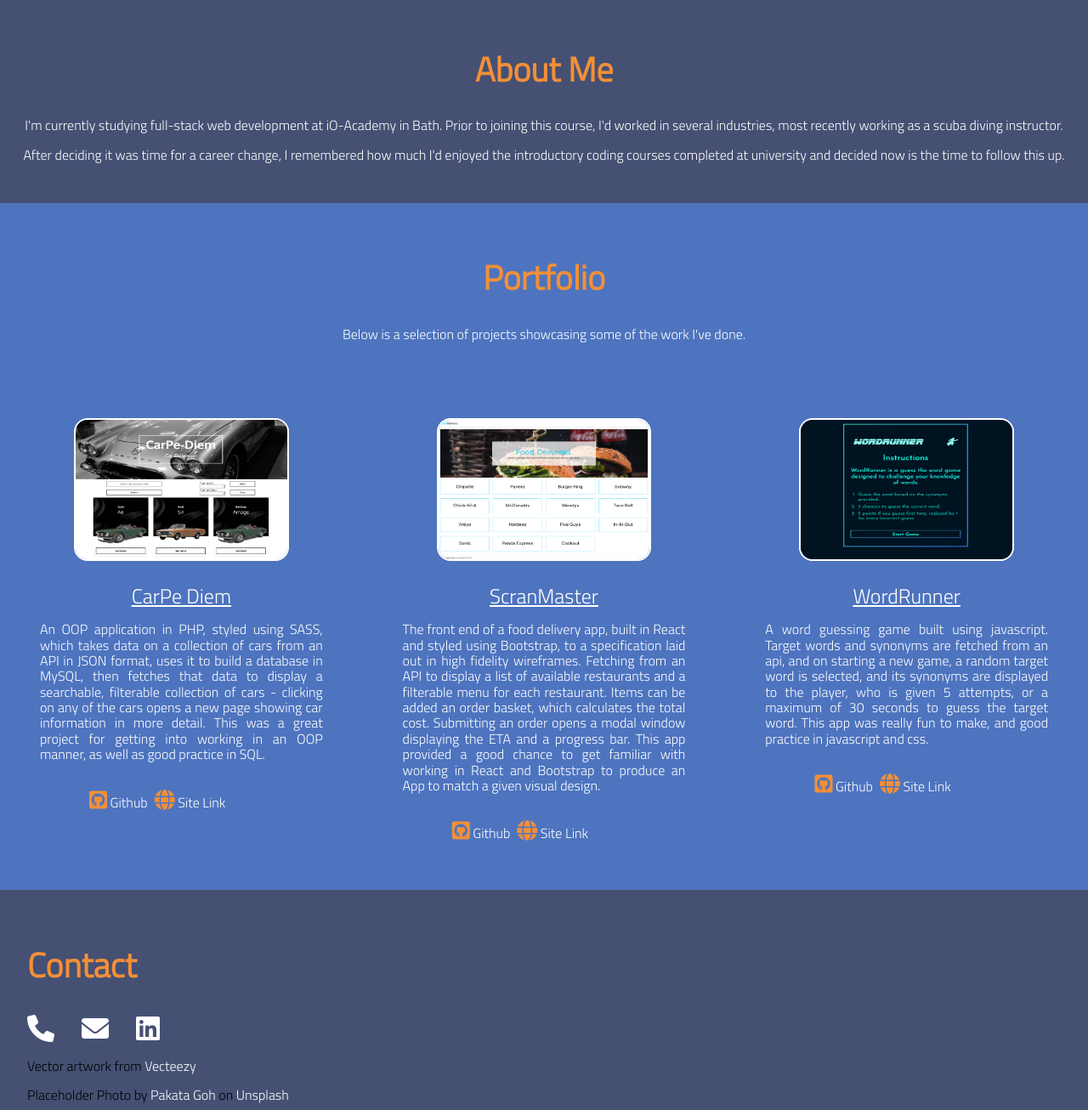
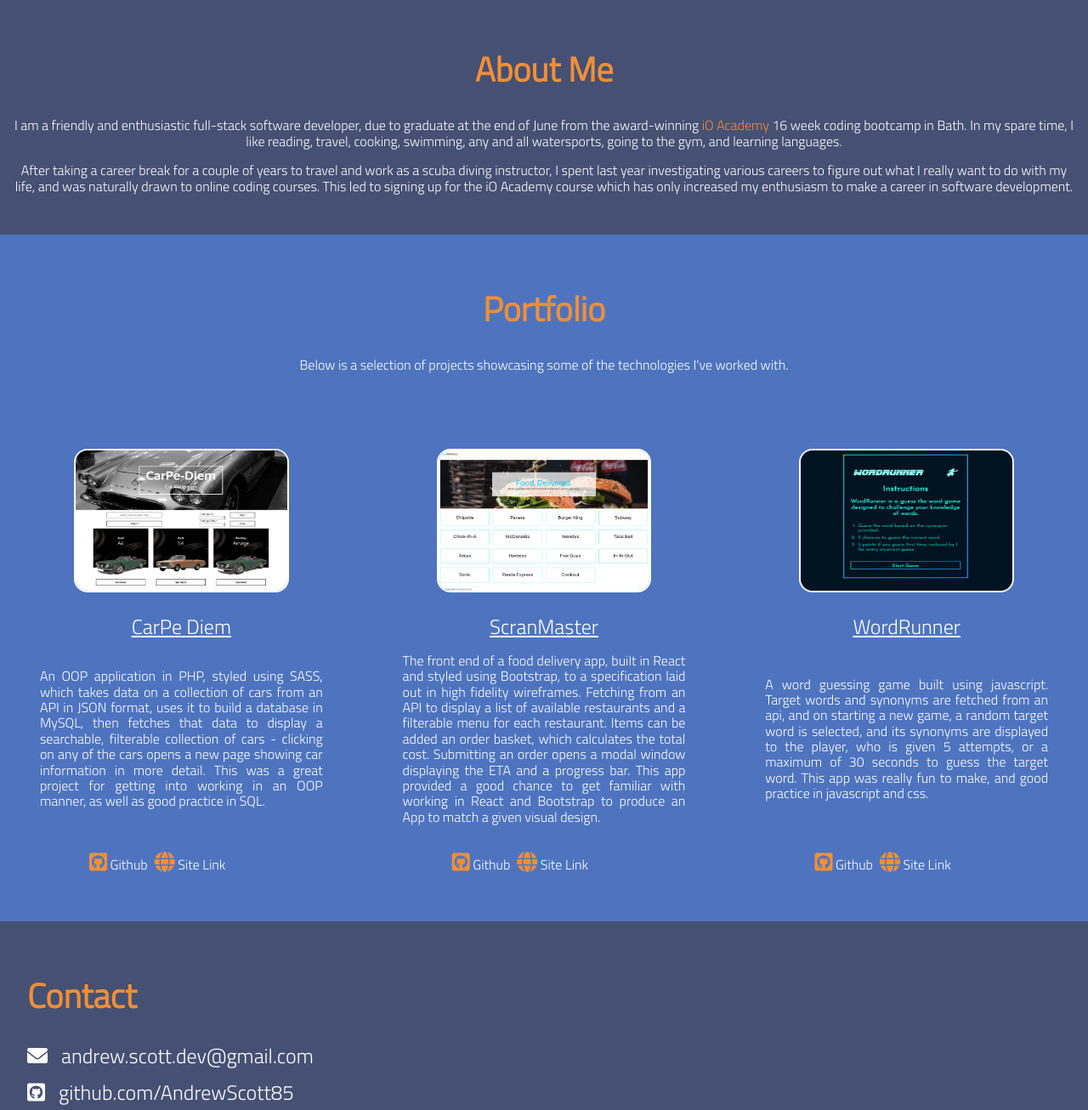
Before and after one commit to AndrewScott85/portfoliov2, a plain HTML site: page index.html in a window 1280 px wide. Shown: the part 801-2107 px from the top of the page at 85% size. Drawn offline with Linux system fonts and the light colour scheme.

Commit message:
formatting tweaks

```diff
--- a/CSS/styles.css
+++ b/CSS/styles.css
@@ -25,7 +25,7 @@ h2 {
 #navbar ul {
     display: grid;
     list-style: none;
-  grid-template-columns: 1fr 1fr 1fr 2fr;
+    grid-template-columns: 1fr 1fr 1fr;
     grid-template-rows: 1fr;
     padding: 1rem;
     font-size: 1.5rem;
@@ -38,13 +38,12 @@ a {
     color: #ffffff;
 }
 
-li:hover {
+#navbar li:hover {
     transform: scale(1.1);
 }
 
 #contact_nav a {
     color: #f28f38;
-  grid-column: 4 / 5;
 }
 
 #main_image figure {
@@ -82,6 +81,10 @@ li:hover {
     text-align: center;
 }
 
+#about_me a {
+    color: #f28f38;
+}
+
 #portfolio_heading {
     color: #ffffff;
     background-color: #4e74bf;
@@ -105,6 +108,7 @@ li:hover {
     display: flex;
     flex-direction: column;
     align-items: center;
+    justify-content: space-between;
     padding: 1rem;
     margin-bottom: 2rem;
 }
@@ -187,9 +191,19 @@ figcaption {
 #contact ul {
     list-style: none;
     display: flex;
-  gap: 2rem;
-  font-size: 2rem;
+    flex-direction: column;
+    gap: 1rem;
 }
+
+#contact span {
+    margin-right: 1rem;
+}
+
+#contact li {
+    font-size: 1.5rem;
+    color: #ffffff;
+}
+
 
 @media only screen and (min-width: 800px) {
 
--- a/index.html
+++ b/index.html
@@ -29,16 +29,22 @@
 
 <article id="about_me">
     <h2>About Me</h2>
-    <p>I'm currently studying full-stack web development at iO-Academy in Bath. Prior to joining this course, I'd worked
-        in several industries, most recently working as a scuba diving instructor.</p>
-    <p>After deciding it was time for a career change, I remembered how much I'd enjoyed the introductory coding courses
-        completed at university and decided now is the time to follow this up.</p>
+    <p>I am a friendly and enthusiastic full-stack software developer, due to graduate at the end of June from the
+        award-winning <a href="https://io-academy.uk">iO Academy</a> 16 week coding bootcamp in Bath. In my spare time,
+        I like reading, travel, cooking,
+        swimming, any and all watersports, going to the gym, and learning languages.
+    </p>
+    <p>After taking a career break for a couple of years to travel and work as a
+        scuba diving instructor, I spent last year investigating various careers to figure out what I really want to do
+        with my life, and was naturally drawn to online coding courses. This led to signing up for the iO Academy course
+        which has only increased my enthusiasm to make a career in software development.
+    </p>
 </article>
 
 <article id="portfolio">
     <section id="portfolio_heading">
         <h2>Portfolio</h2>
-        <p> Below is a selection of projects showcasing some of the work I've done.</p>
+        <p> Below is a selection of projects showcasing some of the technologies I've worked with.</p>
     </section>
 
     <section class="portfolio_list">
@@ -56,9 +62,11 @@
 
             <section class="project_links">
                 <ul>
-                    <li class="github_link"><a href="https://github.com/AndrewScott85/portfolio/"><i
+                    <li class="github_link"><a href="https://github.com/iO-Academy/2022-mar-carcollection"><i
                             class="fa-brands fa-github-square"></i> Github</a></li>
-                    <li class="site_link"><a href="#"><i class="fa-solid fa-globe"></i> Site Link</a></li>
+                    <li class="site_link"><a
+                            href="https://dev.io-academy.uk/projects/2022-march/2022-mar-carcollection/index.php"><i
+                            class="fa-solid fa-globe"></i> Site Link</a></li>
                 </ul>
             </section>
         </div>
@@ -68,15 +76,17 @@
                 <img src="images/scranmaster.png" alt="Project 2 image">
                 <figcaption>ScranMaster</figcaption>
             </figure>
-            <p>The front end of a food delivery app, built in React and styled using Bootstrap, to a specification laid out in high fidelity wireframes. Fetching from an API to
+            <p>The front end of a food delivery app, built in React and styled using Bootstrap, to a specification laid
+                out in high fidelity wireframes. Fetching from an API to
                 display a list of available restaurants and a filterable menu for each restaurant. Items can be added
-               an order basket, which calculates the total cost. Submitting an order opens a modal window displaying the
+                an order basket, which calculates the total cost. Submitting an order opens a modal window displaying
+                the
                 ETA and a progress bar. This app provided a good chance to get familiar with working in React and
-            Bootstrap to produce an App to match a given visual design.</p>
+                Bootstrap to produce an App to match a given visual design.</p>
 
             <section class="project_links">
                 <ul>
-                    <li class="github_link"><a href="https://github.com/AndrewScott85/portfolio/"><i
+                    <li class="github_link"><a href="https://github.com/io-Academy/2022-mar-scranmaster"><i
                             class="fa-brands fa-github-square"></i> Github</a></li>
                     <li class="site_link"><a href="#"><i class="fa-solid fa-globe"></i> Site Link</a></li>
                 </ul>
@@ -92,11 +102,11 @@
                 starting a new game, a random target word is selected, and its synonyms are displayed to the player,
                 who is given 5 attempts, or a maximum of 30 seconds to guess the target word. This app was really fun to
                 make, and good practice in javascript and css.
-             </p>
+            </p>
 
             <section class="project_links">
                 <ul>
-                    <li class="github_link"><a href="https://github.com/AndrewScott85/portfolio/"><i
+                    <li class="github_link"><a href="https://github.com/iO-Academy/2022-mar-word-finder"><i
                             class="fa-brands fa-github-square"></i> Github</a></li>
                     <li class="site_link"><a href="#"><i class="fa-solid fa-globe"></i> Site Link</a></li>
                 </ul>
@@ -109,10 +119,12 @@
 <footer id="contact">
     <h2>Contact</h2>
     <ul>
-        <li><a href="#"><i class="fa-solid fa-phone"></i></a></li>
-        <li><a href="#"><i class="fa-solid fa-envelope"></i></a></li>
-        <li><a href="#"><i class="fa-brands fa-linkedin"></i></a></li>
+        <li><span><i class="fa-solid fa-envelope"></i></span>andrew.scott.dev@gmail.com</li>
+        <li><span><a href="github.com/AndrewScott85"><i class="fa-brands fa-github-square"></i></span>github.com/AndrewScott85</a>
+        </li>
     </ul>
+    <br>
+    <br>
     <p>Vector artwork from <a href="https://www.vecteezy.com/free-vector/mobile-application-development">Vecteezy</a>
     </p>
     <p>Placeholder Photo by <a
```
Lines whose indentation alone changed are shown as unchanged.
